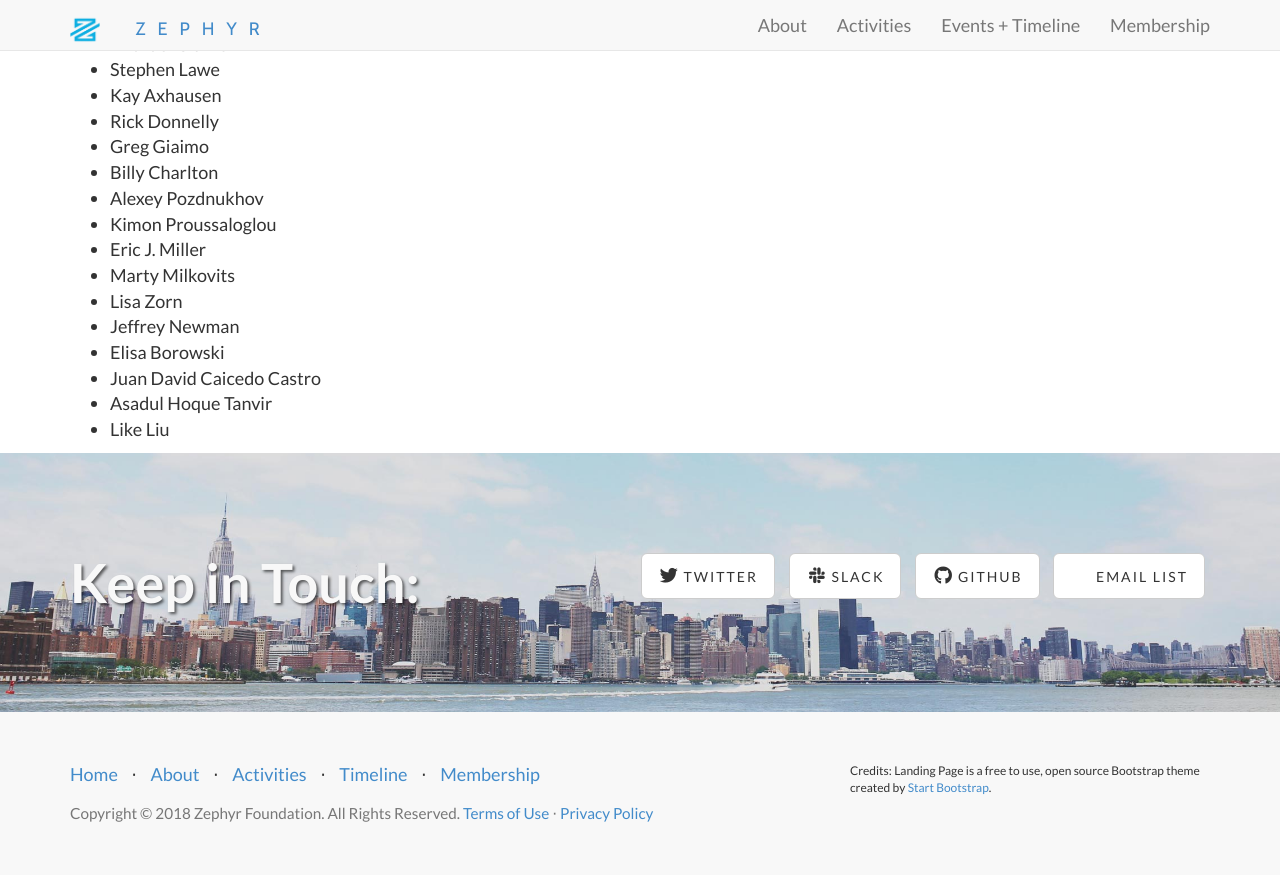
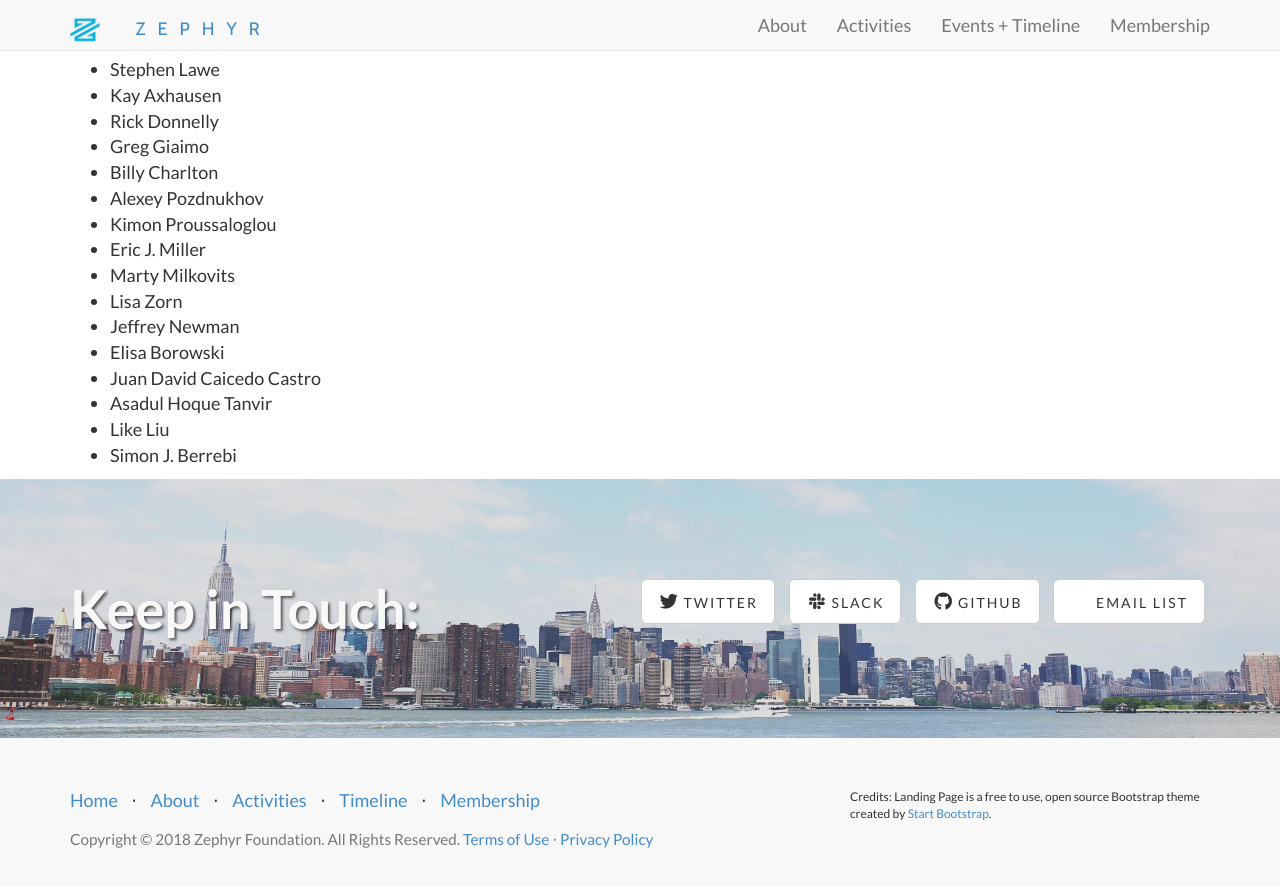
Before and after one commit to ZephyrTransport/zephyr-website, a Jekyll site: the page built from members.md, in a window 1280 px wide and 900 px high, scrolled down 1257 px. Shown: the top 887 px of the window. Built offline with Jekyll 4.4.1, drawn with Linux system fonts in a browser that asks for light colours; nearby versions of some CDN libraries.

Commit message:
Add member

```diff
--- a/members.md
+++ b/members.md
@@ -63,3 +63,4 @@ Member’s are at the heart of the Zephyr Foundation’s organizational structur
  * Juan David Caicedo Castro
  * Asadul Hoque Tanvir
  * Like Liu
+ * Simon J. Berrebi
```
